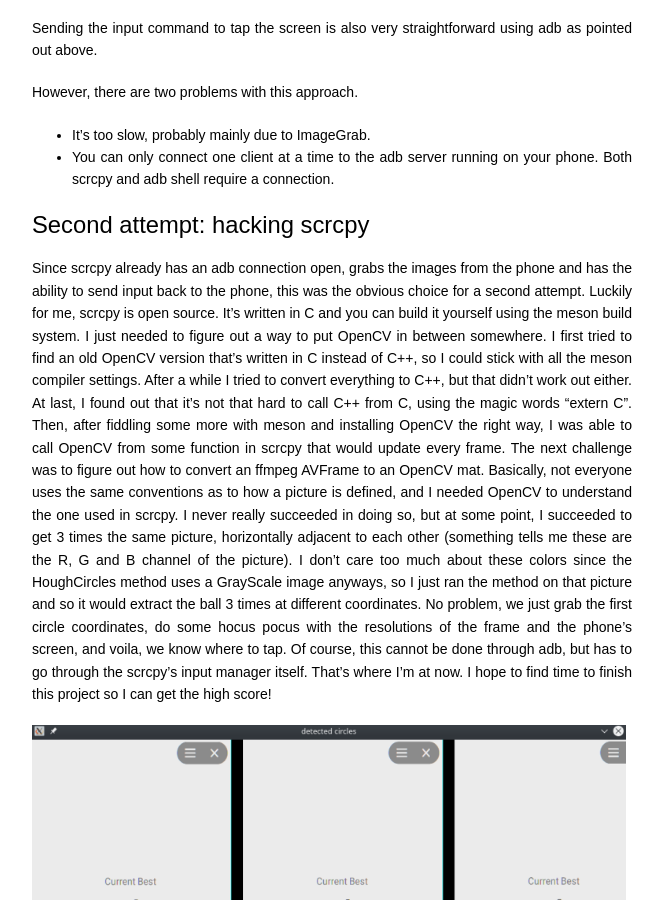
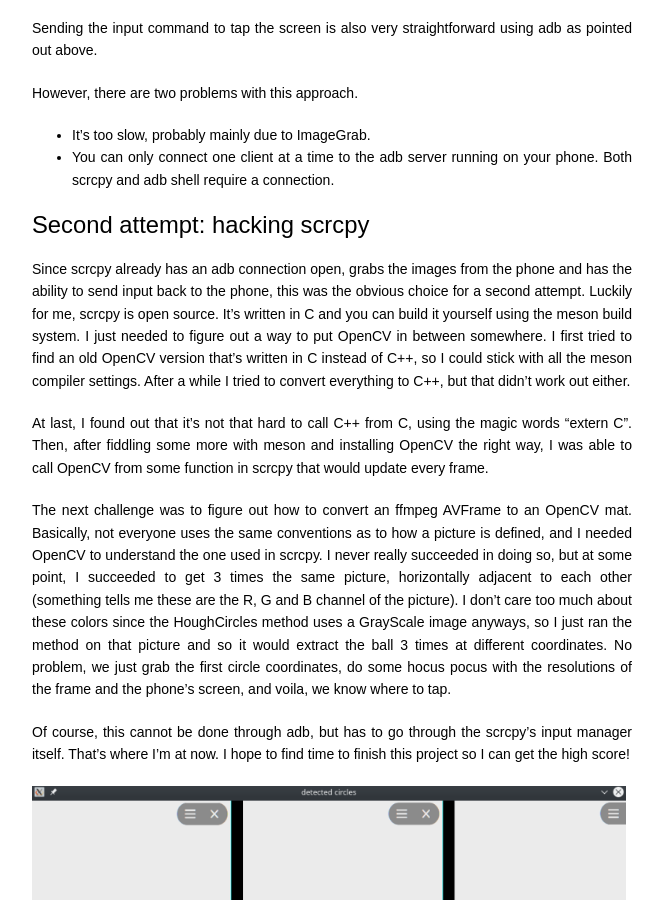
Before and after one commit to RobbertH/robberth.github.io, a Jekyll site: the page built from _posts/projects/2020-03-30-hacking-scrcpy-to-win-fb-soccer-game.markdown, in a window 1280 px wide and 900 px high, scrolled down 1213 px. Shown: the whole window, without its empty margins (222-885 px from the left). Built offline with Jekyll 4.4.1, drawn with Linux system fonts in a browser that asks for light colours; some of the changed text lies outside the part shown.

Commit message:
update soccer post

```diff
--- a/_posts/projects/2020-03-30-hacking-scrcpy-to-win-fb-soccer-game.markdown
+++ b/_posts/projects/2020-03-30-hacking-scrcpy-to-win-fb-soccer-game.markdown
@@ -12,7 +12,7 @@
 I wanted to see whether OpenCV could help me winning this game.
 
 <h2>Randomness</h2>
-* The force applied upon tapping the ball also includes a random sideways force.
+The force applied upon tapping the ball also includes a random sideways force.
 This can be seen through repeatedly applying 'adb shell input tap x y' at the start of the game and observing the course of the ball.
 Since the ball always starts at the exact same position on the bottom, there is no variation in the location of the tap with respect to the ball.
 There is variation in the trajectory of the ball, which means some sort of randomness is involved.
@@ -42,13 +42,16 @@
 I just needed to figure out a way to put OpenCV in between somewhere.
 I first tried to find an old OpenCV version that's written in C instead of C++, so I could stick with all the meson compiler settings.
 After a while I tried to convert everything to C++, but that didn't work out either.
+
 At last, I found out that it's not that hard to call C++ from C, using the magic words "extern C".
 Then, after fiddling some more with meson and installing OpenCV the right way, I was able to call OpenCV from some function in scrcpy that would update every frame.
+
 The next challenge was to figure out how to convert an ffmpeg AVFrame to an OpenCV mat.
 Basically, not everyone uses the same conventions as to how a picture is defined, and I needed OpenCV to understand the one used in scrcpy.
 I never really succeeded in doing so, but at some point, I succeeded to get 3 times the same picture, horizontally adjacent to each other (something tells me these are the R, G and B channel of the picture).
 I don't care too much about these colors since the HoughCircles method uses a GrayScale image anyways, so I just ran the method on that picture and so it would extract the ball 3 times at different coordinates.
 No problem, we just grab the first circle coordinates, do some hocus pocus with the resolutions of the frame and the phone's screen, and voila, we know where to tap.
+
 Of course, this cannot be done through adb, but has to go through the scrcpy's input manager itself.
 That's where I'm at now. I hope to find time to finish this project so I can get the high score!
 
@@ -56,11 +59,11 @@
 <p>Detecting the same circle three times using HoughCircles.</p> <br>
 
 <h2>Update 2020-10-17 - Fixed the image conversion</h2>
-After hours of struggling, I finally managed to make the conversion from ffmpeg AVFrame to OpenCV mat, thanks to [a kind stranger's code on the internet](https://answers.opencv.org/question/36948/cvmat-to-avframe/).
+After some hours of struggling, I found [a kind stranger's code on the internet](https://answers.opencv.org/question/36948/cvmat-to-avframe/), who managed to make the conversion from ffmpeg AVFrame to OpenCV mat.
 Lots of obscure errors later, of which I understood very few due to my limited knowledge on C++, a correctly filled OpenCV mat showed up, accessible for OpenCV.
 Even the scaling feature works, so OpenCV doesn't have to process that many pixels, which probably results in faster computation.
 However, the latency problem remains, and simple tricks like tapping on the lower end of the ball don't work, so we'll have to move on to something more sophisticated: predicting the ball trajectory. To be continued...
-<img src="/assets/img/soccer/detected_circle_one.png" style="width: 99%; vertical-align: middle;"/>
+<img src="/assets/img/soccer/detected_circle_one.png" style="width: 33%; vertical-align: middle;"/>
 
 <h2>Update 2020-10-18 - It kind of works!</h2>
 Briefly, just briefly, I considered fitting the parabola that the ball would describe in pixel space, and predicting where it'd be in a couple of frames.
```
